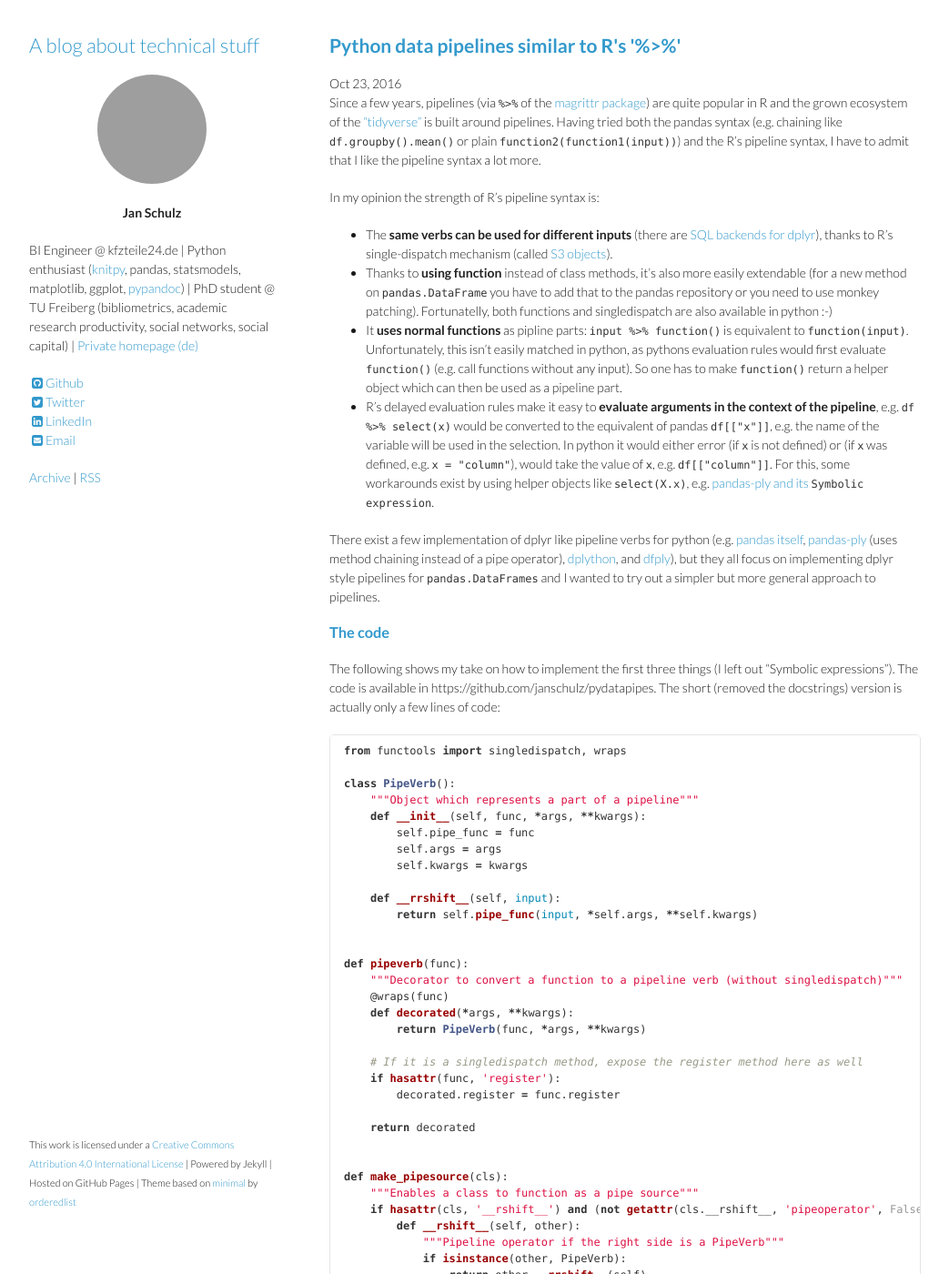
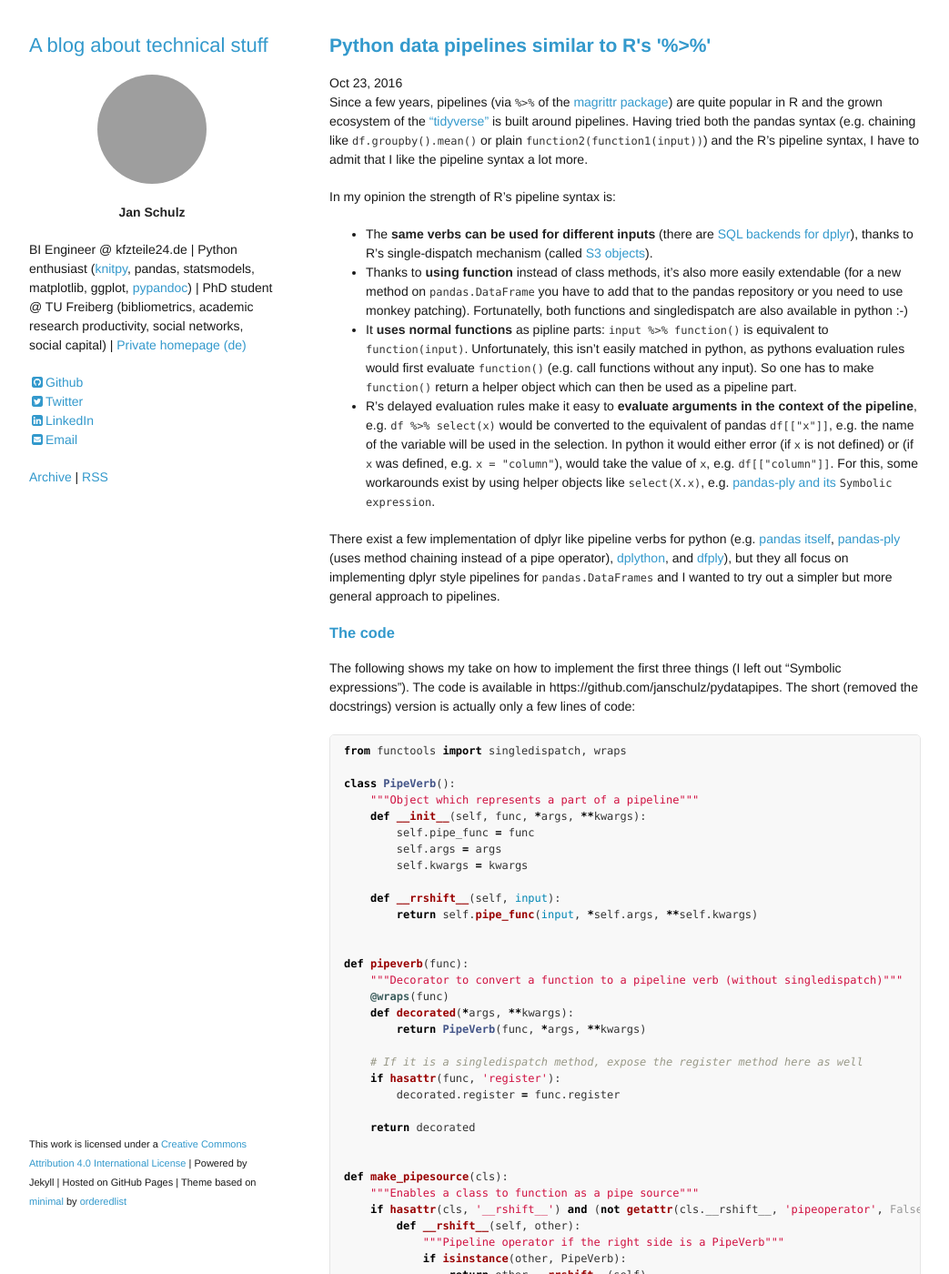
Before and after one commit to JanSchulz/JanSchulz.github.io, a Jekyll site: the page built from index.html, in a window 1280 px wide and 1400 px high. Shown: the whole window at 91% size, without its empty margins (118-1161 px from the left). Built offline with Jekyll 4.4.1, drawn with Linux system fonts in a browser that asks for light colours; nearby versions of some CDN libraries; grey boxes are pictures that could not be loaded.

Commit message:
Better readability
pygement css from https://raw.githubusercontent.com/richleland/pygments-css/master/github.css

```diff
--- a/css/pygment_trac.css
+++ b/css/pygment_trac.css
@@ -1,69 +1,61 @@
-.highlight  { background: #ffffff; }
+.highlight .hll { background-color: #ffffcc }
 .highlight .c { color: #999988; font-style: italic } /* Comment */
 .highlight .err { color: #a61717; background-color: #e3d2d2 } /* Error */
-.highlight .k { font-weight: bold } /* Keyword */
-.highlight .o { font-weight: bold } /* Operator */
+.highlight .k { color: #000000; font-weight: bold } /* Keyword */
+.highlight .o { color: #000000; font-weight: bold } /* Operator */
 .highlight .cm { color: #999988; font-style: italic } /* Comment.Multiline */
-.highlight .cp { color: #999999; font-weight: bold } /* Comment.Preproc */
+.highlight .cp { color: #999999; font-weight: bold; font-style: italic } /* Comment.Preproc */
 .highlight .c1 { color: #999988; font-style: italic } /* Comment.Single */
 .highlight .cs { color: #999999; font-weight: bold; font-style: italic } /* Comment.Special */
 .highlight .gd { color: #000000; background-color: #ffdddd } /* Generic.Deleted */
-.highlight .gd .x { color: #000000; background-color: #ffaaaa } /* Generic.Deleted.Specific */
-.highlight .ge { font-style: italic } /* Generic.Emph */
+.highlight .ge { color: #000000; font-style: italic } /* Generic.Emph */
 .highlight .gr { color: #aa0000 } /* Generic.Error */
 .highlight .gh { color: #999999 } /* Generic.Heading */
 .highlight .gi { color: #000000; background-color: #ddffdd } /* Generic.Inserted */
-.highlight .gi .x { color: #000000; background-color: #aaffaa } /* Generic.Inserted.Specific */
 .highlight .go { color: #888888 } /* Generic.Output */
 .highlight .gp { color: #555555 } /* Generic.Prompt */
 .highlight .gs { font-weight: bold } /* Generic.Strong */
-.highlight .gu { color: #800080; font-weight: bold; } /* Generic.Subheading */
+.highlight .gu { color: #aaaaaa } /* Generic.Subheading */
 .highlight .gt { color: #aa0000 } /* Generic.Traceback */
-.highlight .kc { font-weight: bold } /* Keyword.Constant */
-.highlight .kd { font-weight: bold } /* Keyword.Declaration */
-.highlight .kn { font-weight: bold } /* Keyword.Namespace */
-.highlight .kp { font-weight: bold } /* Keyword.Pseudo */
-.highlight .kr { font-weight: bold } /* Keyword.Reserved */
+.highlight .kc { color: #000000; font-weight: bold } /* Keyword.Constant */
+.highlight .kd { color: #000000; font-weight: bold } /* Keyword.Declaration */
+.highlight .kn { color: #000000; font-weight: bold } /* Keyword.Namespace */
+.highlight .kp { color: #000000; font-weight: bold } /* Keyword.Pseudo */
+.highlight .kr { color: #000000; font-weight: bold } /* Keyword.Reserved */
 .highlight .kt { color: #445588; font-weight: bold } /* Keyword.Type */
 .highlight .m { color: #009999 } /* Literal.Number */
-.highlight .s { color: #d14 } /* Literal.String */
+.highlight .s { color: #d01040 } /* Literal.String */
 .highlight .na { color: #008080 } /* Name.Attribute */
 .highlight .nb { color: #0086B3 } /* Name.Builtin */
 .highlight .nc { color: #445588; font-weight: bold } /* Name.Class */
 .highlight .no { color: #008080 } /* Name.Constant */
+.highlight .nd { color: #3c5d5d; font-weight: bold } /* Name.Decorator */
 .highlight .ni { color: #800080 } /* Name.Entity */
 .highlight .ne { color: #990000; font-weight: bold } /* Name.Exception */
 .highlight .nf { color: #990000; font-weight: bold } /* Name.Function */
+.highlight .nl { color: #990000; font-weight: bold } /* Name.Label */
 .highlight .nn { color: #555555 } /* Name.Namespace */
 .highlight .nt { color: #000080 } /* Name.Tag */
 .highlight .nv { color: #008080 } /* Name.Variable */
-.highlight .ow { font-weight: bold } /* Operator.Word */
+.highlight .ow { color: #000000; font-weight: bold } /* Operator.Word */
 .highlight .w { color: #bbbbbb } /* Text.Whitespace */
 .highlight .mf { color: #009999 } /* Literal.Number.Float */
 .highlight .mh { color: #009999 } /* Literal.Number.Hex */
 .highlight .mi { color: #009999 } /* Literal.Number.Integer */
 .highlight .mo { color: #009999 } /* Literal.Number.Oct */
-.highlight .sb { color: #d14 } /* Literal.String.Backtick */
-.highlight .sc { color: #d14 } /* Literal.String.Char */
-.highlight .sd { color: #d14 } /* Literal.String.Doc */
-.highlight .s2 { color: #d14 } /* Literal.String.Double */
-.highlight .se { color: #d14 } /* Literal.String.Escape */
-.highlight .sh { color: #d14 } /* Literal.String.Heredoc */
-.highlight .si { color: #d14 } /* Literal.String.Interpol */
-.highlight .sx { color: #d14 } /* Literal.String.Other */
+.highlight .sb { color: #d01040 } /* Literal.String.Backtick */
+.highlight .sc { color: #d01040 } /* Literal.String.Char */
+.highlight .sd { color: #d01040 } /* Literal.String.Doc */
+.highlight .s2 { color: #d01040 } /* Literal.String.Double */
+.highlight .se { color: #d01040 } /* Literal.String.Escape */
+.highlight .sh { color: #d01040 } /* Literal.String.Heredoc */
+.highlight .si { color: #d01040 } /* Literal.String.Interpol */
+.highlight .sx { color: #d01040 } /* Literal.String.Other */
 .highlight .sr { color: #009926 } /* Literal.String.Regex */
-.highlight .s1 { color: #d14 } /* Literal.String.Single */
+.highlight .s1 { color: #d01040 } /* Literal.String.Single */
 .highlight .ss { color: #990073 } /* Literal.String.Symbol */
 .highlight .bp { color: #999999 } /* Name.Builtin.Pseudo */
 .highlight .vc { color: #008080 } /* Name.Variable.Class */
 .highlight .vg { color: #008080 } /* Name.Variable.Global */
 .highlight .vi { color: #008080 } /* Name.Variable.Instance */
 .highlight .il { color: #009999 } /* Literal.Number.Integer.Long */
-
-.type-csharp .highlight .k { color: #0000FF }
-.type-csharp .highlight .kt { color: #0000FF }
-.type-csharp .highlight .nf { color: #000000; font-weight: normal }
-.type-csharp .highlight .nc { color: #2B91AF }
-.type-csharp .highlight .nn { color: #000000 }
-.type-csharp .highlight .s { color: #A31515 }
-.type-csharp .highlight .sc { color: #A31515 }
--- a/css/styles.css
+++ b/css/styles.css
@@ -2,7 +2,7 @@
 
 body {
   padding:30px;
-  font:14px/1.5 Lato, "Helvetica Neue", Helvetica, Arial, sans-serif;
+  font:14px/1.5 "Helvetica Neue", Helvetica, Arial, sans-serif;
   color:#191919;
   font-weight:400;
 }
```
